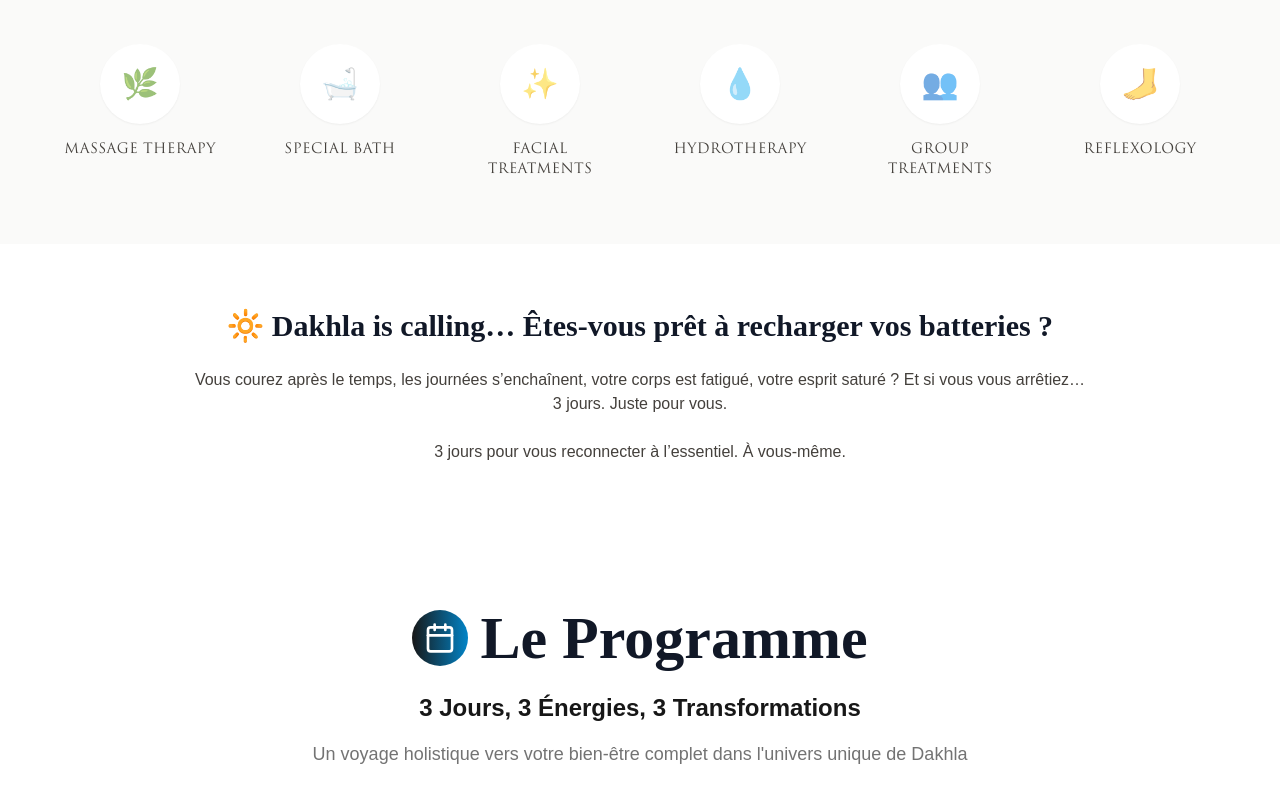
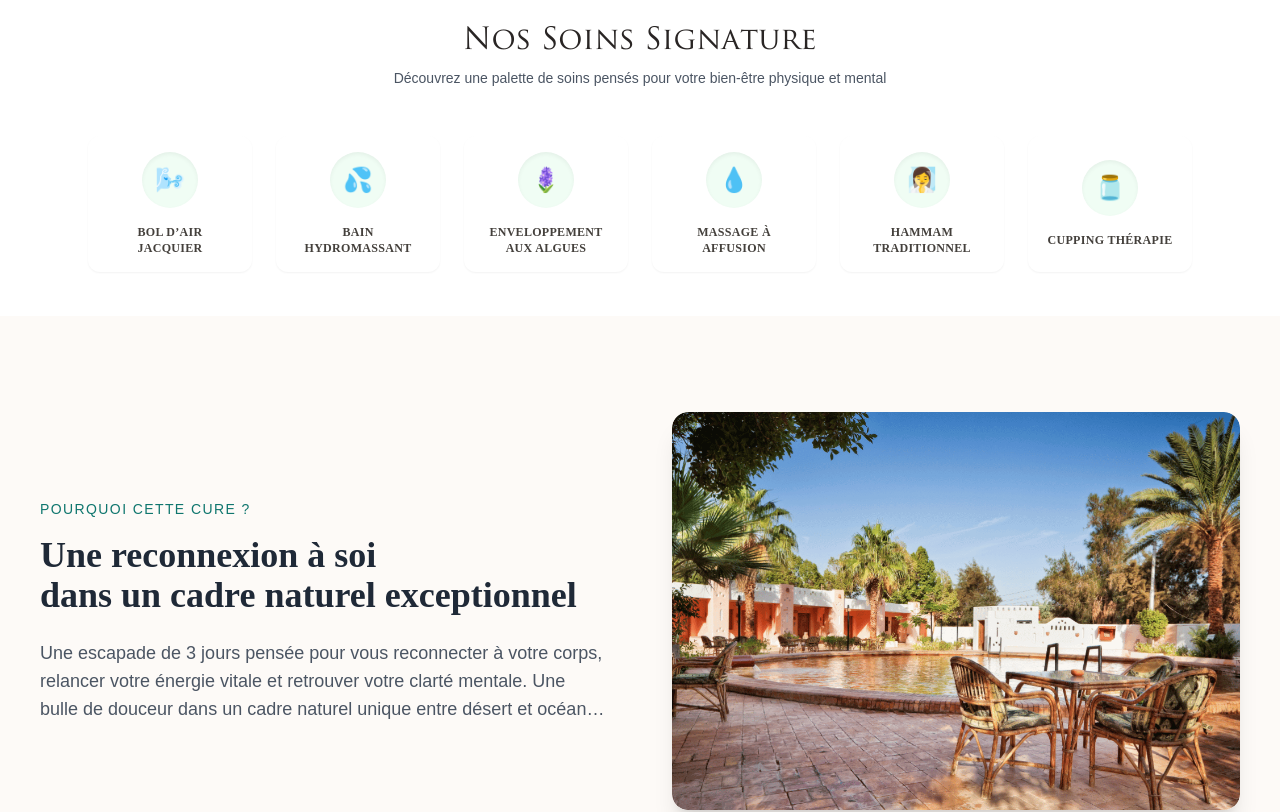
Before and after one commit to successproductions/hotel-thalasso-landing, a Next.js app: page / in a window 1280 px wide. Shown: the part 820-1632 px from the top of the page. Built offline with nearby package versions, Linux system fonts and the light colour scheme; a web font is replaced by a local one.

Commit message:
feat: Add IntroductionSection component, update Hero and Page components, and replace CopySection; add new images for enhanced content

```diff
--- a/src/app/layout.tsx
+++ b/src/app/layout.tsx
@@ -12,6 +12,12 @@ export const metadata: Metadata = {
 export default function RootLayout({ children }: { children: React.ReactNode }) {
   return (
     <html lang="en" suppressHydrationWarning>
+      <head>
+        <title>Évasion Holistique à Dakhla – Cure Détox et Bien-Être 3 Jours entre Désert et Océan</title>
+        <meta name="description" content="Offrez-vous 3 jours de bien-être au centre DC Thermes à Dakhla. Cure détox, soins thalasso, spa entre désert et océan. Vitalité, clarté et énergie retrouvée."/>
+        <meta name="keywords" content="séjour bien-être Dakhla, cure détox Maroc, spa haut de gamme Maroc, centre thalasso Dakhla, reset corps et esprit, soins detox corps et esprit, spa désert et océan"/>
+      </head>
+
       <body className="antialiased">
         <ThemeProvider attribute="class" defaultTheme="light" enableSystem>
           {children}
--- a/src/app/page.tsx
+++ b/src/app/page.tsx
@@ -4,9 +4,9 @@ import { Hero } from '@/components/Hero';
 import FAQSection from '@/components/FAQ';
 import ContactForm from '@/components/contact-form';
 import ImageCarousel from '@/components/ImageCarousel';
-import CopySection from '@/components/CopySection';
 import ProgramSection from '@/components/ProgramSection';
 import ClientsCarousel from '@/components/ClientsCarousel';
+import IntroductionSection from '@/components/IntroductionSection';
 
 
 
@@ -19,12 +19,11 @@ export default function Home() {
     <main className="min-h-screen bg-background text-foreground transition-colors duration-500">
       <Header />
       <Hero />
-      <CopySection />
+      <IntroductionSection />
       <ProgramSection/>
-      <ClientsCarousel />
 
       <ImageCarousel />
-
+      <ClientsCarousel />
 <FAQSection/>
 <ContactForm/>
       <Footer />
--- a/src/components/CopySection.tsx
+++ /dev/null
@@ -1,18 +0,0 @@
-export default function CopySection() {
-  return (
-    <section className="bg-white py-16 px-6">
-      <div className="max-w-4xl mx-auto text-center space-y-6">
-        <h2 className="text-2xl md:text-3xl font-semibold text-gray-900">
-          🔆 Dakhla is calling… Êtes-vous prêt à recharger vos batteries ?
-        </h2>
-        <p className="text-stone-700">
-          Vous courez après le temps, les journées s’enchaînent, votre corps est fatigué, votre esprit saturé ?
-          Et si vous vous arrêtiez… 3 jours. Juste pour vous.
-        </p>
-        <p className="text-stone-700 font-medium">
-          3 jours pour vous reconnecter à l’essentiel. À vous-même.
-        </p>
-      </div>
-    </section>
-  );
-}
--- a/src/components/Header.tsx
+++ b/src/components/Header.tsx
@@ -38,7 +38,7 @@ export default function Header() {
   className={`fixed top-0 w-full z-50 transition-all duration-300 ${
   scrolled
     ? "bg-white/90 dark:bg-[#0f0f0f]/90 shadow backdrop-blur-sm py-2"
-    : "bg-[#f9f8f4] dark:bg-[#121212] py-4"
+    : "bg-[#f9f8f4] dark:bg-[#0f0f0f] py-4"
 }`}
     >
       <div className="max-w-7xl mx-auto px-4 flex items-center justify-between">
--- a/src/components/Hero.tsx
+++ b/src/components/Hero.tsx
@@ -6,31 +6,14 @@ import { Button } from "@/components/ui/button";
 export function Hero() {
 
 const services = [
-    {
-      name: "MASSAGE THERAPY",
-      icon: "🌿",
-    },
-    {
-      name: "SPECIAL BATH",
-      icon: "🛁",
-    },
-    {
-      name: "FACIAL TREATMENTS",
-      icon: "✨",
-    },
-    {
-      name: "HYDROTHERAPY",
-      icon: "💧",
-    },
-    {
-      name: "GROUP TREATMENTS",
-      icon: "👥",
-    },
-    {
-      name: "REFLEXOLOGY",
-      icon: "🦶",
-    },
+  { name: "Bol d’Air Jacquier", icon: "🌬️" },
+  { name: "Bain hydromassant", icon: "💦" },
+  { name: "Enveloppement aux algues", icon: "🪻" },
+  { name: "Massage à affusion", icon: "💧" },
+  { name: "Hammam traditionnel", icon: "🧖‍♀️" },
+  { name: "Cupping thérapie", icon: "🫙" },
 ]
+
 
   return (
     <div className="w-full">
@@ -43,26 +26,28 @@ const services = [
           </div>
 
           {/* Center Content */}
-          <div className="flex flex-col items-center justify-center px-6 py-12 bg-[#eeede7] text-center">
+          <div className="flex flex-col items-center justify-center px-6 py-12 bg-[#eeede7] dark:bg-[#090b11] text-center">
             <div className="max-w-md space-y-6">
               <div className="space-y-2">
-<p className="text-sm font-trajan tracking-widest text-stone-600 uppercase">
+<p className="text-sm font-trajan tracking-widest text-stone-600 uppercase dark:text-stone-200">
   🌿 Évasion Holistique
 </p>
-<h1 className="text-3xl md:text-4xl lg:text-5xl font-trajan text-stone-800 leading-tight">
+<h1 className="text-3xl md:text-4xl lg:text-5xl font-trajan text-stone-800 leading-tight dark:text-stone-200">
   3 Jours pour Ressourcer Corps & Esprit
 </h1>
               </div>
-<p className="text-stone-600 leading-relaxed text-sm md:text-base mt-4">
+<p className="text-stone-600 leading-relaxed text-sm md:text-base mt-4 dark:text-stone-200">
   Dakhla is calling… Êtes-vous prêt(e) à recharger vos batteries ?
 </p>
 
   <Button
-                className="bg-green-900 hover:bg-green-800 text-white px-8 py-3 rounded-none font-medium tracking-wide"
+  className="relative overflow-hidden px-8 py-3 bg-green-900 text-white font-semibold tracking-wide rounded-full shadow-md transition-all duration-300 ease-in-out hover:bg-green-800 hover:scale-105 hover:shadow-xl focus:outline-none focus:ring-2 focus:ring-green-500 focus:ring-offset-2"
   size="lg"
 >
-                Book An Appointment
+  <span className="z-10 relative">Réserver Maintenant</span>
+  <span className="absolute inset-0 bg-white opacity-10 blur-md scale-110 group-hover:opacity-20 transition-opacity duration-500" />
 </Button>
+
             </div>
           </div>
 
@@ -83,22 +68,35 @@ const services = [
         </div>
       </div>
 
+        <div className="max-w-6xl mx-auto">
 {/* Services Section */}
-      <div className="bg-stone-50 py-16 px-6">
-        <div className="max-w-6xl mx-auto">
-          <div className="grid grid-cols-2 md:grid-cols-3 lg:grid-cols-6 gap-8 md:gap-12">
+<div className=" py-11 px-6 transition-colors dark:bg-[#090b11]">
+  <div className="max-w-6xl mx-auto text-center mb-12">
+    <h2 className="text-2xl md:text-3xl font-trajan text-stone-800 dark:text-stone-100">
+       Nos Soins Signature
+    </h2>
+    <p className="mt-2 text-gray-600 dark:text-gray-300 text-sm">
+      Découvrez une palette de soins pensés pour votre bien-être physique et mental
+    </p>
+  </div>
+
+  <div className="grid grid-cols-2 sm:grid-cols-3 md:grid-cols-6 gap-6">
     {services.map((service, index) => (
-              <div key={index} className="flex flex-col items-center text-center space-y-4">
-                <div className="w-16 h-16 md:w-20 md:h-20 flex items-center justify-center bg-white rounded-full shadow-sm">
-                  <span className="text-2xl md:text-3xl opacity-60">{service.icon}</span>
+      <div
+        key={index}
+        className="bg-white dark:bg-gray-900 rounded-xl p-4 flex flex-col items-center justify-center text-center shadow-sm hover:shadow-md transition-all duration-300 hover:-translate-y-1 group"
+      >
+        <div className="w-14 h-14 flex items-center justify-center rounded-full bg-green-50 dark:bg-green-900/20 shadow-inner group-hover:scale-110 transition-transform duration-300">
+          <span className="text-2xl group-hover:rotate-6 transition-transform">{service.icon}</span>
         </div>
-                <h3 className="text-xs md:text-sm font-medium text-stone-700 tracking-wide uppercase">
+        <h3 className="mt-4 text-xs font-semibold text-stone-700 dark:text-stone-100 uppercase tracking-wide">
           {service.name}
         </h3>
       </div>
     ))}
   </div>
 </div>
+
         </div>
     </div>
     );
--- a/src/components/ImageCarousel.tsx
+++ b/src/components/ImageCarousel.tsx
@@ -16,7 +16,7 @@ const images = [
     title: "Piscine thermale",
   },
   {
-    src: "/placeholder.svg?height=600&width=1200",
+    src: "/images/Salle-de-massage.png",
     alt: "Salle de massage et soins thalasso",
     title: "Espace soins",
   },
--- /dev/null
+++ b/src/components/IntroductionSection.tsx
@@ -0,0 +1,49 @@
+
+"use client"
+
+import Image from "next/image"
+import { motion } from "framer-motion"
+
+export default function IntroductionSection() {
+  return (
+    <section className="bg-[#fdfaf7] dark:bg-[#090b11] py-24 transition-colors duration-500">
+      <div className="max-w-7xl mx-auto px-6 md:px-10 grid md:grid-cols-2 items-center gap-16">
+
+        {/* Text Block */}
+        <motion.div
+          initial={{ opacity: 0, x: -40 }}
+          animate={{ opacity: 1, x: 0 }}
+          transition={{ duration: 0.8 }}
+        >
+          <p className="text-teal-700 dark:text-teal-400 text-sm uppercase font-medium tracking-widest mb-4">
+            Pourquoi cette cure ?
+          </p>
+          <h2 className="text-3xl md:text-4xl font-trajan font-semibold text-gray-800 dark:text-white leading-snug mb-6">
+            Une reconnexion à soi<br /> dans un cadre naturel exceptionnel
+          </h2>
+          <p className="text-gray-600 dark:text-gray-300 text-base md:text-lg leading-relaxed">
+            Une escapade de 3 jours pensée pour vous reconnecter à votre corps,
+            relancer votre énergie vitale et retrouver votre clarté mentale.
+            Une bulle de douceur dans un cadre naturel unique entre désert et océan…
+          </p>
+        </motion.div>
+
+        {/* Image Block */}
+        <motion.div
+          initial={{ opacity: 0, x: 40 }}
+          animate={{ opacity: 1, x: 0 }}
+          transition={{ duration: 0.8 }}
+          className="relative rounded-2xl overflow-hidden shadow-xl"
+        >
+          <Image
+            src="/images/introduction.png"
+            alt="Femme en détente au spa à Dakhla"
+            width={600}
+            height={500}
+            className="object-cover w-full h-full rounded-2xl"
+          />
+        </motion.div>
+      </div>
+    </section>
+  )
+}
--- a/src/components/ProgramSection.tsx
+++ b/src/components/ProgramSection.tsx
@@ -3,7 +3,7 @@ import React, { useState } from 'react';
 import { Card, CardContent, CardHeader, CardTitle } from '@/components/ui/card';
 import { Badge } from '@/components/ui/badge';
 import { Button } from '@/components/ui/button';
-import { Calendar, Droplets, Waves, Sparkles, Leaf, ArrowRight, Star } from 'lucide-react';
+import { Droplets, Waves, Sparkles, Leaf, ArrowRight, Star } from 'lucide-react';
 import Image from 'next/image';
 
 interface ProgramDay {
@@ -88,10 +88,7 @@ export default function HotelProgram() {
         {/* Enhanced Header */}
         <div className="text-center mb-20 animate-fade-in">
           <div className="flex items-center justify-center gap-3 mb-6">
-            <div className="p-3 bg-gradient-to-r from-primary to-blue-600 rounded-full">
-              <Calendar className="w-8 h-8 text-white" />
-            </div>
-            <h2 className="text-5xl md:text-6xl font-bold text-gray-900 ">
+            <h2 className="text-5xl md:text-6xl font-bold text-gray-900 dark:text-gray-100 ">
               Le Programme
             </h2>
           </div>
```
Also changed, not shown: public/images/Salle-de-massage.png (added), public/images/introduction.png (added). Lines whose indentation alone changed are shown as unchanged.
